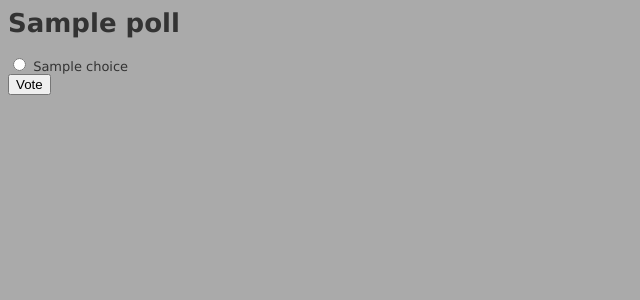
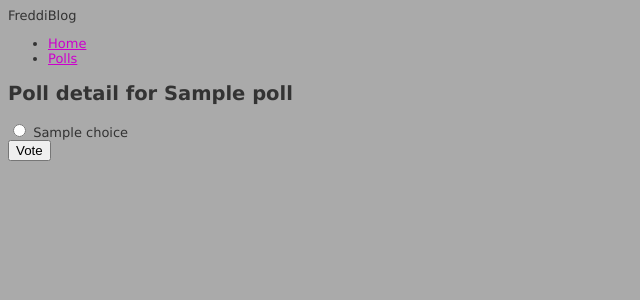
Before and after one commit to FreddieBoi/FreddiBlog, a Django app: template polls/templates/polls/poll_detail.html in a window 1280 px wide. Shown: the top 300 px of the page, without its empty margins (0-640 px from the left). Run offline with Django 3.2, Linux system fonts and the light colour scheme; the template is opened without the code that fills it: most values are stand-ins (such as "Sample title", 1, 10 or a date in 2020).

Commit message:
Added root path, more templates and proper extending of template bases

```diff
--- a/polls/static/css/poll_list.css
+++ b/polls/static/css/poll_list.css
@@ -1 +1,5 @@
 /* poll_list styles */
+
+a, a:hover, a:visited {
+    color: #c0c;
+}
--- /dev/null
+++ b/polls/templates/polls/base.html
@@ -0,0 +1,3 @@
+{% extends "base.html" %}
+
+{% block title %}FreddiBlog - Polls{% endblock %}
--- a/polls/templates/polls/poll_detail.html
+++ b/polls/templates/polls/poll_detail.html
@@ -1,10 +1,13 @@
-{% load static %}
-{% get_static_prefix as STATIC_PREFIX %}
-<link rel="stylesheet" href="{{ STATIC_PREFIX }}css/base.css" type="text/css" media="screen" />
-<h1>{{ poll.question }}</h1>
+{% extends "polls/base.html" %}
 
+{% block title %}FreddiBlog - Poll detail for {{ poll.question }}{% endblock %}
+
+{% block css %}<link rel="stylesheet" href="{{ STATIC_PREFIX }}css/poll_list.css" type="text/css" media="screen" />{% endblock %}
+
+{% block h1 %}Poll detail for {{ poll.question }}{% endblock %}
+
+{% block content %}
     {% if error_message %}<p><strong>{{ error_message }}</strong></p>{% endif %}
-
     <form action="/polls/{{ poll.id }}/vote/" method="post">
     {% csrf_token %}
     {% for choice in poll.choice_set.all %}
@@ -13,3 +16,4 @@
     {% endfor %}
     <input type="submit" value="Vote" />
     </form>
+{% endblock %}
--- a/static/css/base.css
+++ b/static/css/base.css
@@ -1,4 +1,4 @@
-/* mysite base styles */
+/* FreddiBlog base styles */
 
 body {
     font-size: 13px;
--- a/templates/admin/base_site.html
+++ b/templates/admin/base_site.html
@@ -4,7 +4,7 @@
 {% block title %}{{ title }} | {% trans 'Django site admin' %}{% endblock %}
 
 {% block branding %}
-<h1 id="site-name">{% trans 'mysite administration' %}</h1>
+<h1 id="site-name">{% trans 'FreddiBlog administration' %}</h1>
 {% endblock %}
 
 {% block nav-global %}{% endblock %}
--- /dev/null
+++ b/templates/base.html
@@ -0,0 +1,31 @@
+<!DOCTYPE html>
+<html lang="en">
+<head>
+    <title>{% block title %}FreddiBlog{% endblock %}</title>
+    {% load static %}
+    {% get_static_prefix as STATIC_PREFIX %}
+    <link rel="stylesheet" href="{{ STATIC_PREFIX }}css/base.css" type="text/css" media="screen" />
+    {% block css %}{% endblock %}
+</head>
+
+<body>
+    <header>
+        {% block header %}FreddiBlog{% endblock %}
+    </header>
+    <nav>
+        {% block nav %}
+        <ul>
+            <li><a href="/">Home</a></li>
+            <li><a href="/polls/">Polls</a></li>
+        </ul>
+        {% endblock %}
+    </nav>
+    <section>
+        <h1>{% block h1 %}{% endblock %}</h1>
+        {% block content %}{% endblock %}
+    </section>
+    <footer>
+        {% block footer %}{% endblock %}
+    </footer>
+</body>
+</html>
--- /dev/null
+++ b/templates/index.html
@@ -0,0 +1,5 @@
+{% extends "base.html" %}
+
+{% block title %}FreddiBlog - Home{% endblock %}
+
+{% block h1 %}Home{% endblock %}
--- a/urls.py
+++ b/urls.py
@@ -1,4 +1,5 @@
 from django.conf.urls.defaults import *
+from django.views.generic.simple import direct_to_template
 
 # Enable admin
 from django.contrib import admin
@@ -12,6 +13,9 @@ from django.conf import settings
 from django.conf.urls.static import static
 
 urlpatterns = patterns('',
+    # Root (index)
+    (r'^$', direct_to_template, {'template': 'index.html'}),
+
     # Polls app
     url(r'^polls/', include('polls.urls')),
 
```
Also changed, not shown: polls/templates/polls/poll_list.html (+11 -6 lines), polls/templates/polls/poll_results.html (+12 -9 lines), settings.py (+4 -4 lines). Lines whose indentation alone changed are shown as unchanged.
